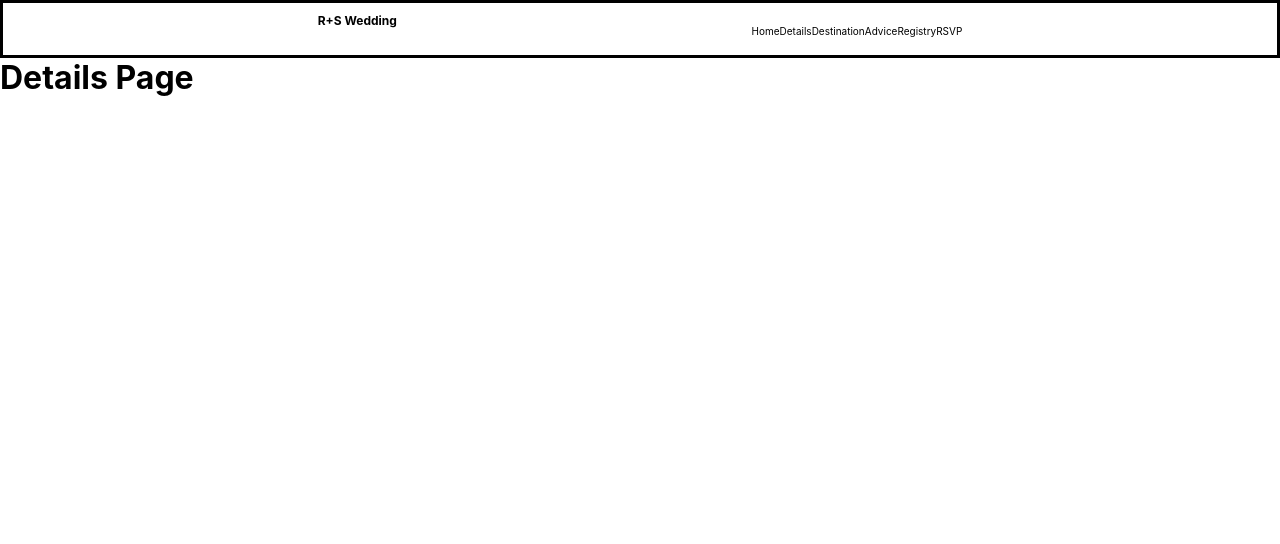
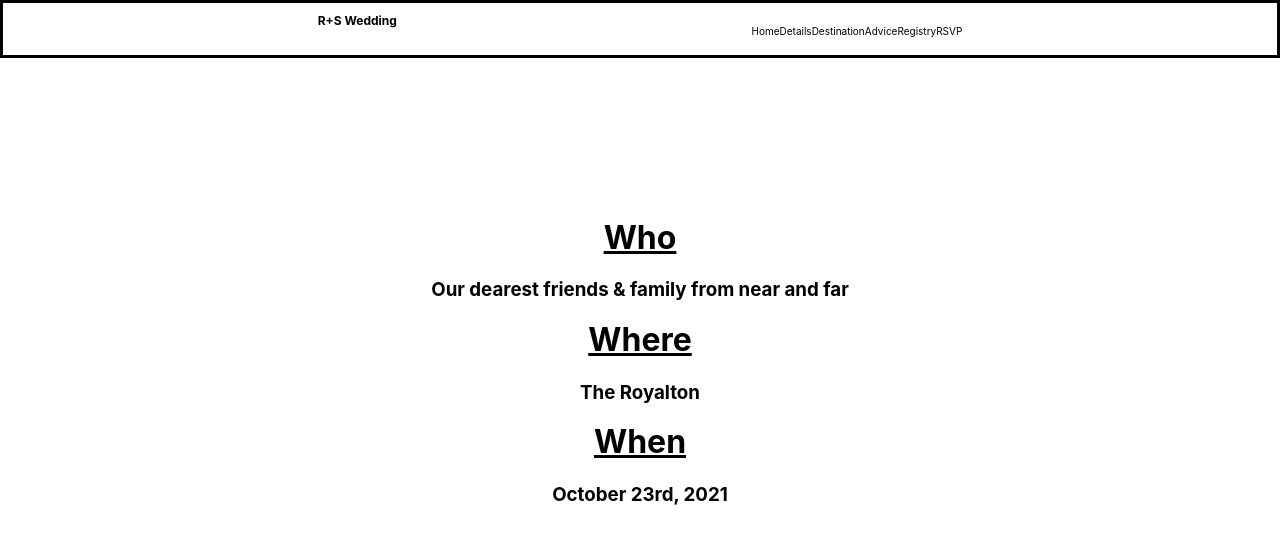
Before and after one commit to searle927/Capstone-Project, a React (Create React App) app in the folder client/: page /details in a window 1280 px wide. Shown: the top 544 px of the page. Built offline with nearby package versions, Linux system fonts and the light colour scheme; the HTML template or start-up script is replaced by a standard one.

Commit message:
added text for details page

```diff
--- a/client/src/components/Details/Details.css
+++ b/client/src/components/Details/Details.css
@@ -0,0 +1,11 @@
+.wcontainer {
+    padding-top: 20vh;
+}
+.ws {
+    text-align: center;
+    text-decoration: underline;
+
+}
+.description {
+    text-align: center;
+}
--- a/client/src/components/Details/Details.jsx
+++ b/client/src/components/Details/Details.jsx
@@ -1,9 +1,15 @@
 import React from 'react'
+import './Details.css'
 
 function Details() {
     return (
-        <div>
-            <h1>Details Page</h1>
+        <div className="wcontainer">
+            <h1 className="ws">Who</h1>
+            <h3 className="description">Our dearest friends & family from near and far</h3>
+            <h1 className="ws">Where</h1>
+            <h3 className="description">The Royalton</h3>
+            <h1 className="ws">When</h1>
+            <h3 className="description">October 23rd, 2021</h3>
         </div>
     )
 }
```
